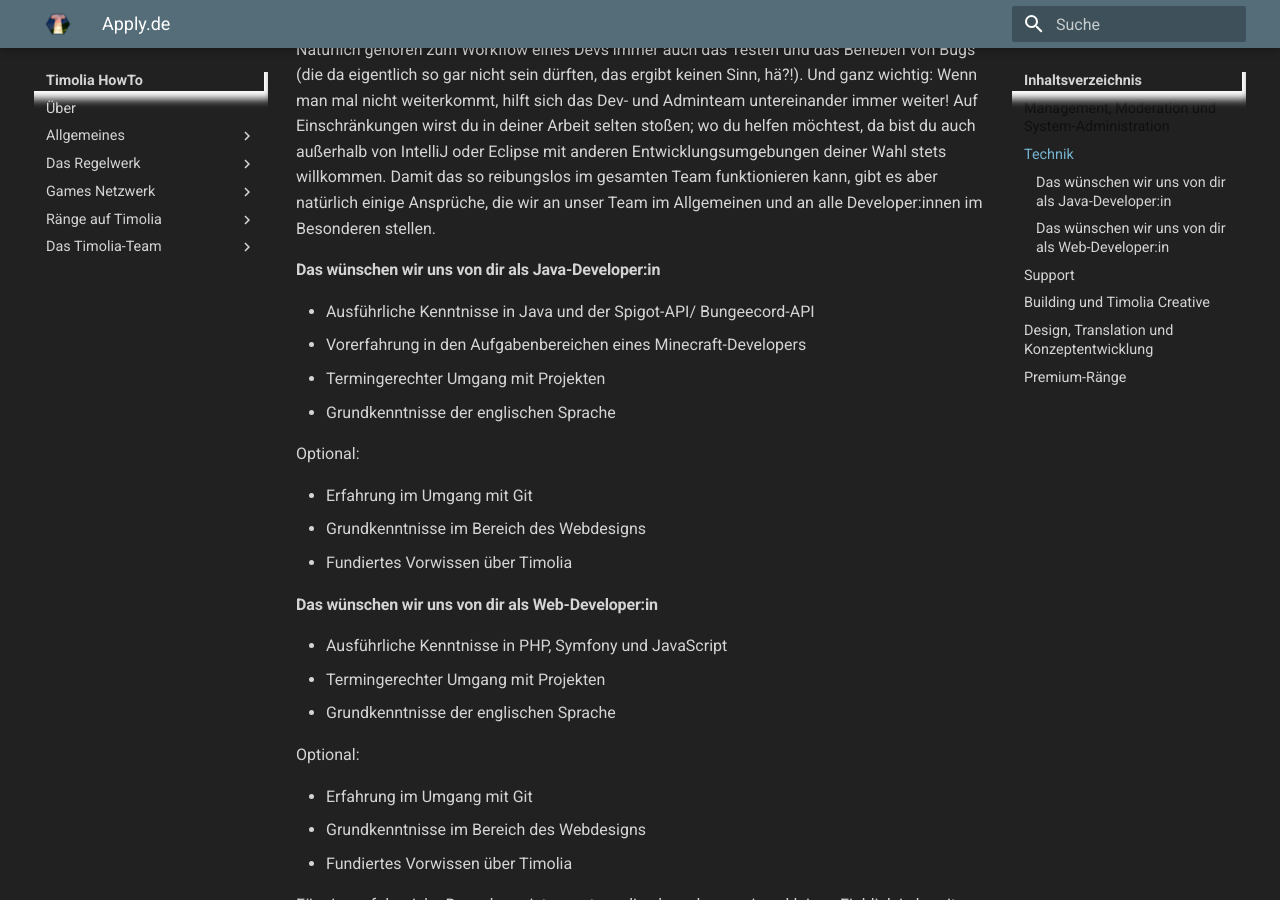
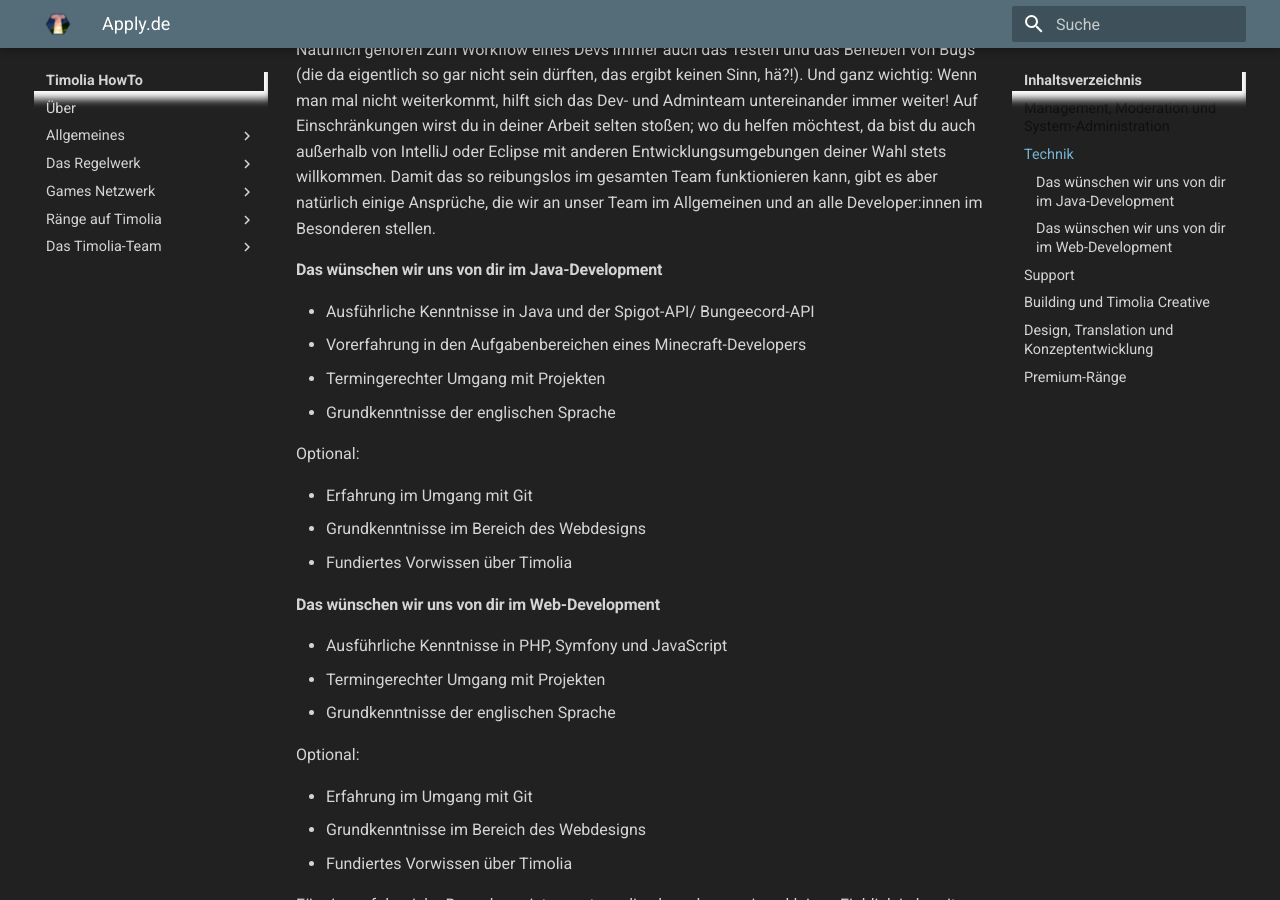
Before and after one commit to TimoliaDE/HowTo, an MkDocs documentation site: the page built from docs/team/apply.de.md, in a window 1280 px wide and 900 px high, scrolled down 699 px. Built offline with MkDocs 1.6.1 and Material for MkDocs 9.7.7, drawn with Linux system fonts in a browser that asks for light colours; old or Windows-style settings are respelled for this version of MkDocs.

Commit message:
Web-Development Apply HowTo VIII

```diff
--- a/docs/team/apply.de.md
+++ b/docs/team/apply.de.md
@@ -14,7 +14,7 @@ Natürlich gehören zum Workflow eines Devs immer auch das Testen und das Behebe
 Auf Einschränkungen wirst du in deiner Arbeit selten stoßen; wo du helfen möchtest, da bist du auch außerhalb von IntelliJ oder Eclipse mit anderen Entwicklungsumgebungen deiner Wahl stets willkommen.
 Damit das so reibungslos im gesamten Team funktionieren kann, gibt es aber natürlich einige Ansprüche, die wir an unser Team im Allgemeinen und an alle Developer:innen im Besonderen stellen.
 
-#### Das wünschen wir uns von dir als Java-Developer:in
+#### Das wünschen wir uns von dir im Java-Development
 - Ausführliche Kenntnisse in Java und der Spigot-API/ Bungeecord-API
 - Vorerfahrung in den Aufgabenbereichen eines Minecraft-Developers
 - Termingerechter Umgang mit Projekten
@@ -26,7 +26,7 @@ Optional:
 - Grundkenntnisse im Bereich des Webdesigns
 - Fundiertes Vorwissen über Timolia
 
-#### Das wünschen wir uns von dir als Web-Developer:in
+#### Das wünschen wir uns von dir im Web-Development
 - Ausführliche Kenntnisse in PHP, Symfony und JavaScript
 - Termingerechter Umgang mit Projekten
 - Grundkenntnisse der englischen Sprache
```
